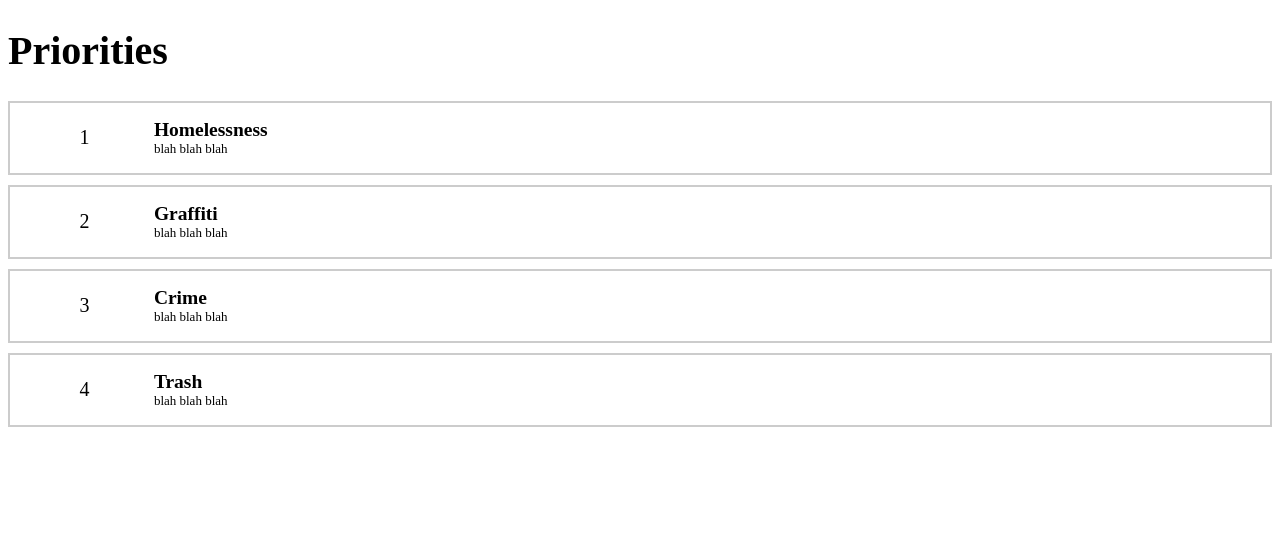
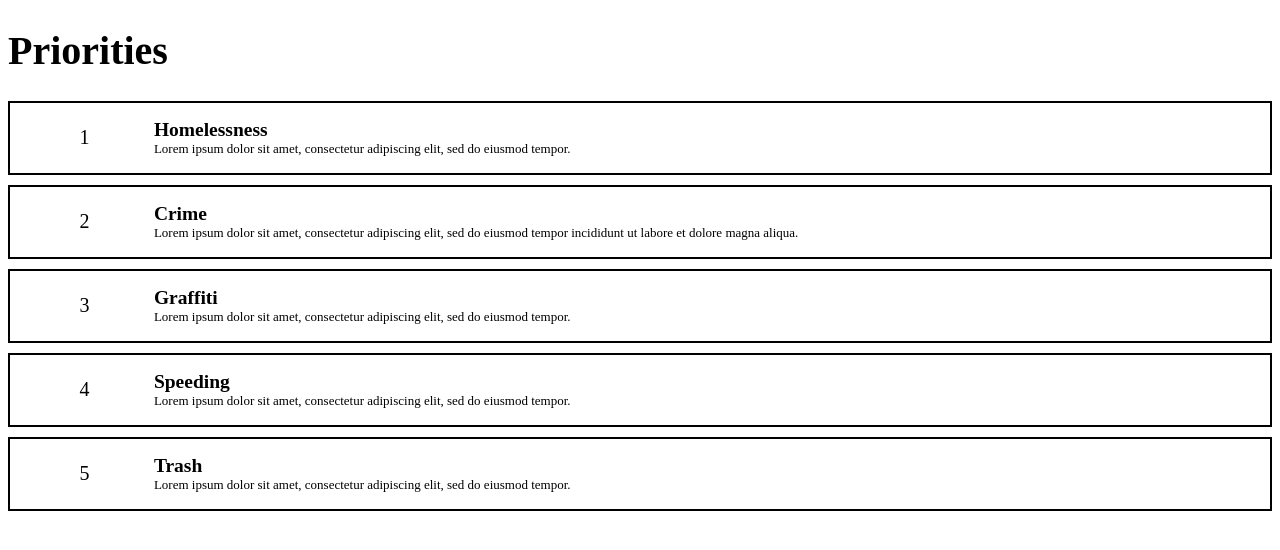
Before and after one commit to code4sac/neighborhood-connect, a React (Create React App) app: page / in a window 1280 px wide. Shown: the top 550 px of the page. Built offline with nearby package versions, Linux system fonts and the light colour scheme.

Commit message:
Add renderPriorityCard function

```diff
--- a/src/App.js
+++ b/src/App.js
@@ -1,5 +1,5 @@
 import React from "react";
-import { BrowserRouter as Router, Route, Switch } from "react-router-dom";
+import { BrowserRouter as Router, Route } from "react-router-dom";
 import "./App.css";
 import PriorityDetails from "./components/PriorityDetails";
 import PrioritiesPage from "./components/PrioritiesPage";
--- a/src/components/PrioritiesPage.js
+++ b/src/components/PrioritiesPage.js
@@ -6,7 +6,7 @@ const PrioritiesWrapper = styled.div`
   margin-bottom: 1rem;
 `;
 
-const PriorityList = styled.ul`
+const StyledPriorityList = styled.ul`
   list-style-type: none;
   padding: 0;
   margin: 0;
@@ -17,40 +17,53 @@ const StyledTitle = styled.h1`
 `;
 
 const PrioritiesPage = () => {
+  // DUMMY DATA //
+  const priorities = [
+    {
+      title: "Homelessness",
+      rank: 1,
+      description:
+        "Lorem ipsum dolor sit amet, consectetur adipiscing elit, sed do eiusmod tempor. "
+    },
+    {
+      title: "Crime",
+      rank: 2,
+      description:
+        "Lorem ipsum dolor sit amet, consectetur adipiscing elit, sed do eiusmod tempor incididunt ut labore et dolore magna aliqua."
+    },
+    {
+      title: "Graffiti",
+      rank: 3,
+      description:
+        "Lorem ipsum dolor sit amet, consectetur adipiscing elit, sed do eiusmod tempor."
+    },
+    {
+      title: "Speeding",
+      rank: 4,
+      description:
+        "Lorem ipsum dolor sit amet, consectetur adipiscing elit, sed do eiusmod tempor."
+    },
+    {
+      title: "Trash",
+      rank: 5,
+      description:
+        "Lorem ipsum dolor sit amet, consectetur adipiscing elit, sed do eiusmod tempor."
+    }
+  ];
+
+  const renderPriority = ({ title, rank, description }) => {
+    return <PriorityCard title={title} rank={rank} description={description} />;
+  };
+
   return (
     <div>
       <StyledTitle>Priorities</StyledTitle>
       <PrioritiesWrapper>
-        <PriorityList>
-          <li>
-            <PriorityCard
-              rank={1}
-              title={"Homelessness"}
-              description={"blah blah blah"}
-            />
-          </li>
-          <li>
-            <PriorityCard
-              rank={2}
-              title={"Graffiti"}
-              description={"blah blah blah"}
-            />
-          </li>
-          <li>
-            <PriorityCard
-              rank={3}
-              title={"Crime"}
-              description={"blah blah blah"}
-            />
-          </li>
-          <li>
-            <PriorityCard
-              rank={4}
-              title={"Trash"}
-              description={"blah blah blah"}
-            />
-          </li>
-        </PriorityList>
+        <StyledPriorityList>
+          {priorities.map(priority => {
+            return <li>{renderPriority(priority)}</li>;
+          })}
+        </StyledPriorityList>
       </PrioritiesWrapper>
     </div>
   );
--- a/src/components/PriorityCard.js
+++ b/src/components/PriorityCard.js
@@ -1,10 +1,9 @@
 import React from "react";
-import PropTypes from "prop-types";
 import { Link } from "react-router-dom";
 import styled from "styled-components";
 
 const StyledPriorityCard = styled.div`
-  border: solid 2px #ccc;
+  border: solid 2px #000;
   margin-bottom: 1rem;
   padding: 0.5rem;
   display: grid;
```
